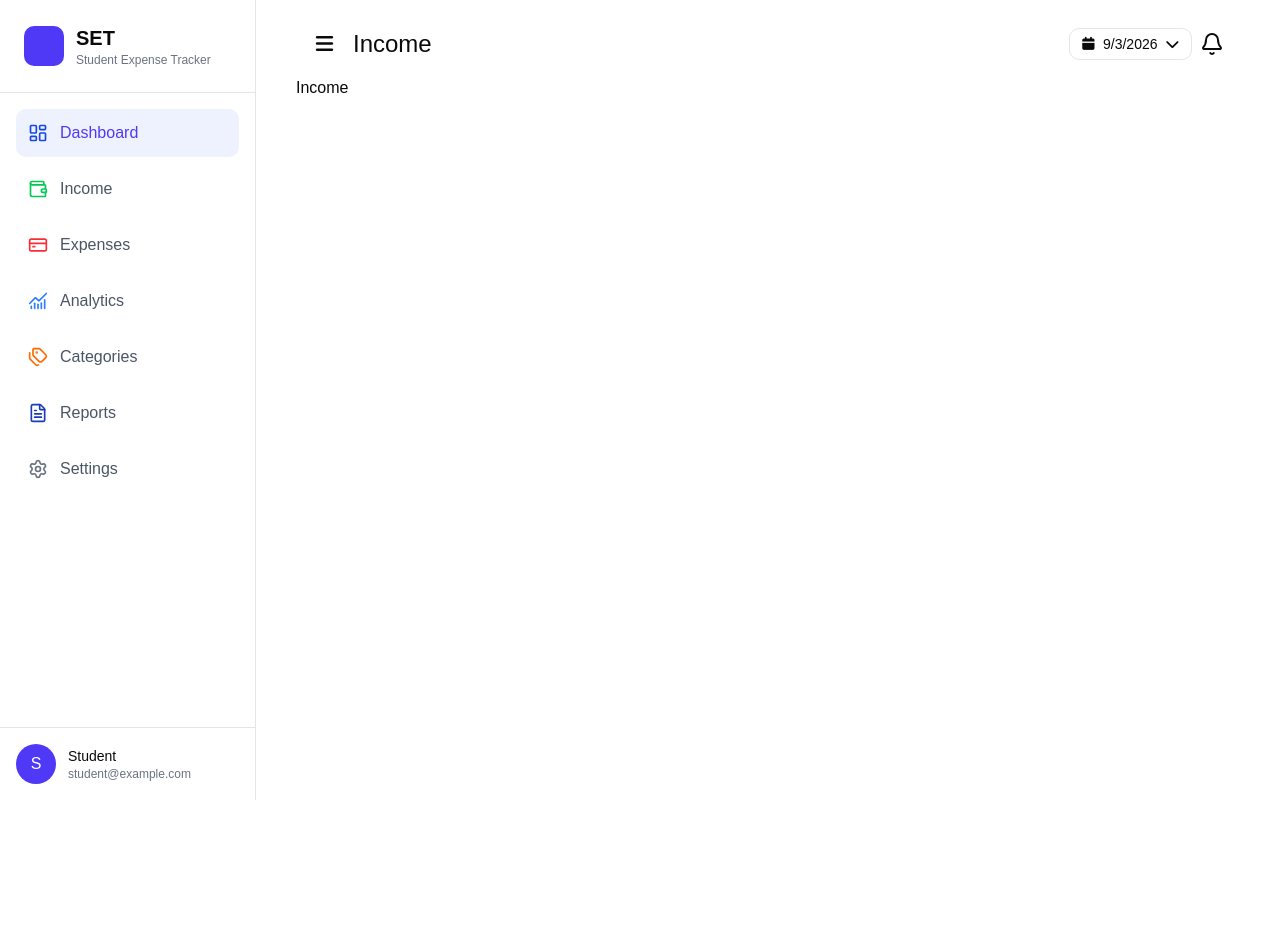
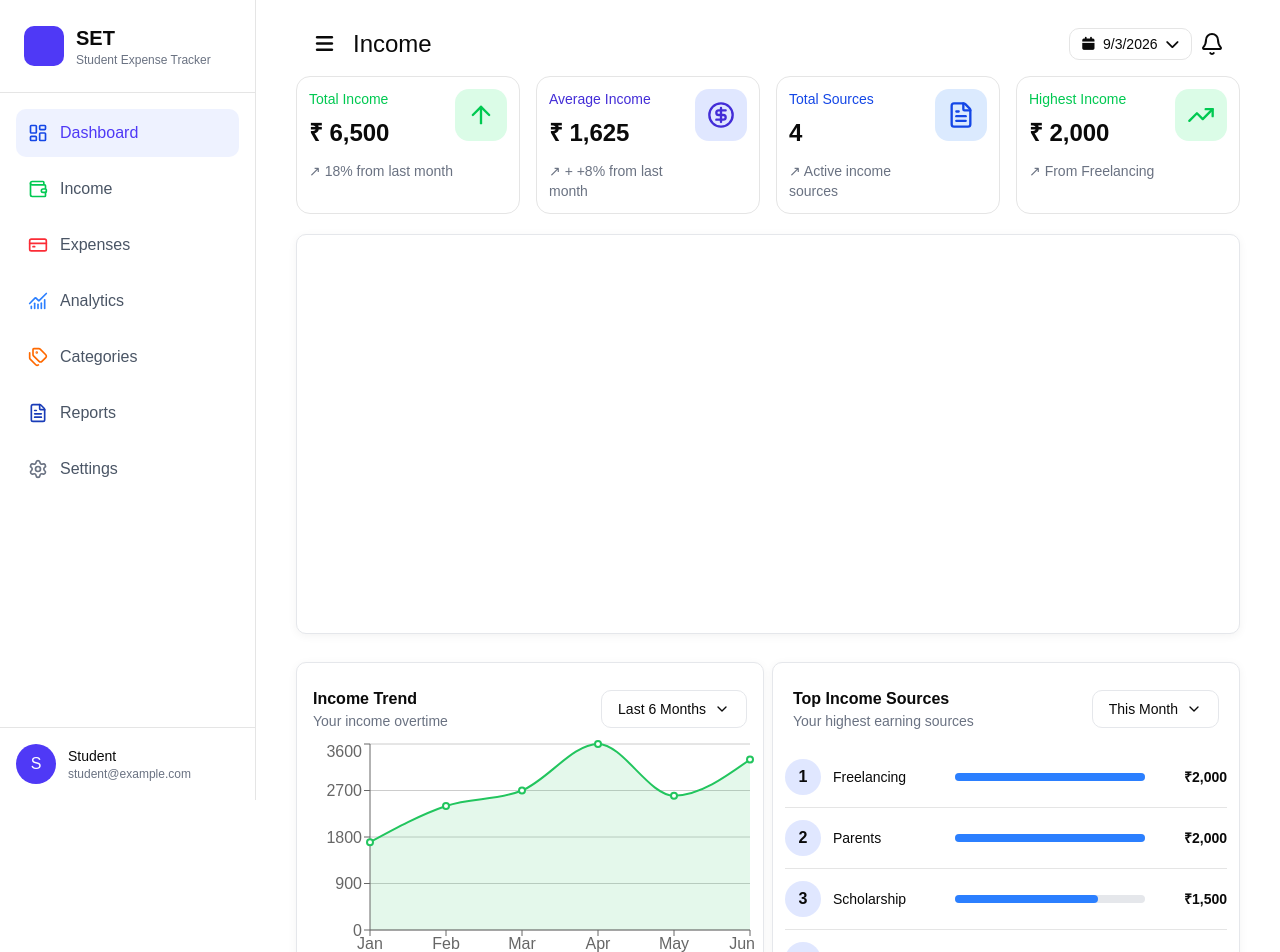
Before and after one commit to Indrajit-barui/SpendWise, a React (Vite) app: page /Income in a window 1280 px wide. Shown: the top 952 px of the page. Before the commit the page ends 800 px from the top, so only its background shows below. Built offline with nearby package versions, Linux system fonts and the light colour scheme.

Commit message:
add income trend and top income sources in income section

```diff
--- /dev/null
+++ b/src/components/Income/AllIncome.jsx
@@ -0,0 +1,14 @@
+
+
+const AllIncome = () => {
+  return (
+    <div className="w-full mt-5 rounded-lg border border-gray-200 bg-white shadow-[0_2px_10px_rgba(0,0,0,0.05)] py-4 px-2 h-[400px]">
+        {/* header */}
+        <div>
+
+        </div>
+    </div>
+  )
+}
+
+export default AllIncome
--- /dev/null
+++ b/src/components/Income/IncomeTrend.jsx
@@ -0,0 +1,71 @@
+import {ChevronDown} from "lucide-react"
+import {
+
+  ComposedChart,
+  Line,
+  XAxis,
+  YAxis,
+  Tooltip,
+  ResponsiveContainer,
+  Legend,
+  Area,
+  CartesianGrid
+} from "recharts";
+const IncomeTrend = () => {
+    const incomeTrendData = [
+  { month: "Jan", income: 1700 },
+  { month: "Feb", income: 2400 },
+  { month: "Mar", income: 2700 },
+  { month: "Apr", income: 3600 },
+  { month: "May", income: 2600 },
+  { month: "Jun", income: 3300 },
+];
+  return (
+    <div className="w-full mt-5 rounded-lg border border-gray-200 bg-white shadow-[0_2px_10px_rgba(0,0,0,0.05)] py-4 px-2 ">
+        {/* header */}
+        <div className="flex justify-between px-2 items-center p-2">
+            <div>
+             <p className="font-bold">Income Trend</p>
+             <p className="text-sm text-gray-500">Your income overtime</p>
+            </div>
+            <div>
+<button className="border border-gray-200 px-4 py-2 rounded-lg text-sm flex items-center gap-2">
+  Last 6 Months
+  <ChevronDown size={16} />
+</button>
+            </div>
+
+        </div>
+
+        <div className="h-[250px]">
+            <ResponsiveContainer height="100%" width="100%">
+                <ComposedChart data={incomeTrendData}>
+                <XAxis dataKey="month"/>
+                <YAxis/>
+               <CartesianGrid vertical={false}/>
+               <Area
+                type="monotone"
+                dataKey="income"
+                stroke="none"
+                fill="#22c55e"
+                fillOpacity={0.12}
+                legendType="none"
+
+                />
+         <Line
+          type="monotone"
+          dataKey="income"
+          stroke="#22C55E"
+          strokeWidth={2}
+        />
+
+        <Tooltip/>
+        <Legend/>
+      </ComposedChart>
+    </ResponsiveContainer>
+        </div>
+    </div>
+  )
+}
+
+export default IncomeTrend
--- /dev/null
+++ b/src/components/Income/TopincomeSources.jsx
@@ -0,0 +1,89 @@
+import { ChevronDown } from "lucide-react";
+
+const TopincomeSources = () => {
+  const topIncomeSources = [
+    {
+      id: 1,
+      source: "Freelancing",
+      amount: 2000,
+    },
+    {
+      id: 2,
+      source: "Parents",
+      amount: 2000,
+    },
+    {
+      id: 3,
+      source: "Scholarship",
+      amount: 1500,
+    },
+    {
+      id: 4,
+      source: "Part-time Job",
+      amount: 1000,
+    },
+  ];
+
+  const maxIncome = Math.max(
+    ...topIncomeSources.map((item) => item.amount)
+  );
+
+  return (
+    <div className="w-full mt-5 rounded-lg border border-gray-200 bg-white shadow-[0_2px_10px_rgba(0,0,0,0.05)] py-4 px-3">
+
+      {/* Header */}
+      <div className="flex items-center justify-between p-2">
+        <div>
+          <p className="font-bold">Top Income Sources</p>
+          <p className="text-sm text-gray-500">
+            Your highest earning sources
+          </p>
+        </div>
+
+        <button className="flex items-center gap-2 rounded-lg border border-gray-200 px-4 py-2 text-sm">
+          This Month
+          <ChevronDown size={16} />
+        </button>
+      </div>
+
+      {/* Sources */}
+      <div className="mt-2">
+        {topIncomeSources.map((item) => {
+          const progress = (item.amount / maxIncome) * 100;
+
+          return (
+            <div
+              key={item.id}
+              className="grid grid-cols-[36px_110px_1fr_70px] items-center gap-3 border-b py-3 last:border-b-0"
+            >
+              {/* Rank */}
+              <div className="flex h-9 w-9 items-center justify-center rounded-full bg-indigo-100 font-semibold">
+                {item.id}
+              </div>
+
+              {/* Source */}
+              <div className="truncate text-sm font-medium">
+                {item.source}
+              </div>
+
+              {/* Progress bar */}
+              <div className="h-2 w-full rounded-full bg-gray-200">
+                <div
+                  className="h-full rounded-full bg-blue-500"
+                  style={{ width: `${progress}%` }}
+                />
+              </div>
+
+              {/* Amount */}
+              <div className="text-right text-sm font-semibold">
+                ₹{item.amount.toLocaleString("en-IN")}
+              </div>
+            </div>
+          );
+        })}
+      </div>
+    </div>
+  );
+};
+
+export default TopincomeSources;
--- a/src/components/Settings/Perference.jsx
+++ b/src/components/Settings/Perference.jsx
@@ -17,7 +17,7 @@ const Perference = () => {
         {/* Default month */}
         <div className="mt-5 flex justify-between items-center">
             <div className="flex gap-2 xl:gap-5">
-            <div className="h-12 w-12 rounded-xl bg-gray-200 flex items-center justify-center">
+            <div className="h-12 w-12 rounded-xl bg-gray-200 flex items-center justify-center shrink-0">
                 <CalendarDays size={28}/>
             </div>
             <div>
--- /dev/null
+++ b/src/components/Stats/IncomeStats.jsx
@@ -0,0 +1,54 @@
+import StatCard from "./StatCard"
+import {
+  ArrowUp,
+  CircleDollarSign,
+  FileText,
+  TrendingUp
+} from "lucide-react";
+const IncomeStats = () => {
+  return (
+    <div className="grid grid-cols-1 gap-4 sm:grid-cols-2 xl:grid-cols-4">
+        <StatCard
+        title="Total Income"
+        amount="₹ 6,500"
+        text="18% from last month"
+        icon={<ArrowUp size={28} />}
+
+        iconColor="text-green-500"
+        bgColor="bg-green-100"
+      />
+
+      <StatCard
+        title="Average Income"
+        amount="₹ 1,625"
+        text="+ +8% from last month"
+        icon={<CircleDollarSign size={28} />}
+        iconColor="text-indigo-700"
+        bgColor="bg-indigo-100"
+      />
+
+      <StatCard
+        title="Total Sources"
+        amount="4"
+        text="Active income sources"
+        icon={<FileText size={28} />}
+
+        iconColor="text-blue-700"
+        bgColor="bg-blue-100"
+      />
+
+
+         <StatCard
+        title="Highest Income"
+        amount="₹ 2,000"
+        text="From Freelancing"
+        icon={<TrendingUp size={28} />}
+
+        iconColor="text-green-500"
+        bgColor="bg-green-100"
+      />
+    </div>
+  )
+}
+
+export default IncomeStats
--- a/src/pages/Income.jsx
+++ b/src/pages/Income.jsx
@@ -1,8 +1,24 @@
-
-
+import IncomeStats from "@/components/Stats/IncomeStats"
+import AllIncome from "@/components/Income/AllIncome"
+import IncomeTrend from "@/components/Income/IncomeTrend"
+import TopincomeSources from "@/components/Income/TopincomeSources"
 const Income = () => {
   return (
-    <div>Income</div>
+    <div className="">
+      <IncomeStats/>
+          <div className="grid grid-cols-1 lg:grid-cols-2 gap-2">
+            <div className="lg:col-span-2">
+                  <AllIncome/>
+            </div>
+            <div>
+                 <IncomeTrend/>
+            </div>
+            <div>
+              <TopincomeSources/>
+            </div>
+
+        </div>
+    </div>
   )
 }
 
```
